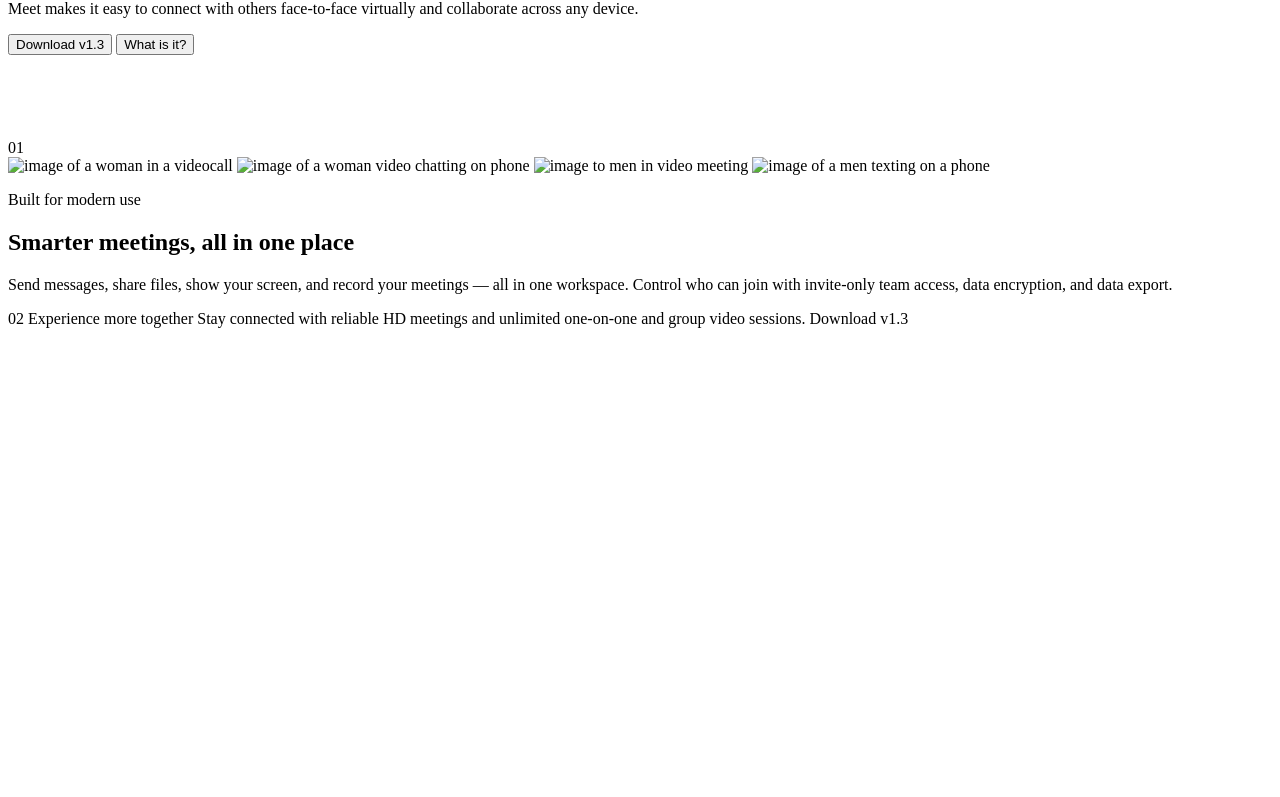
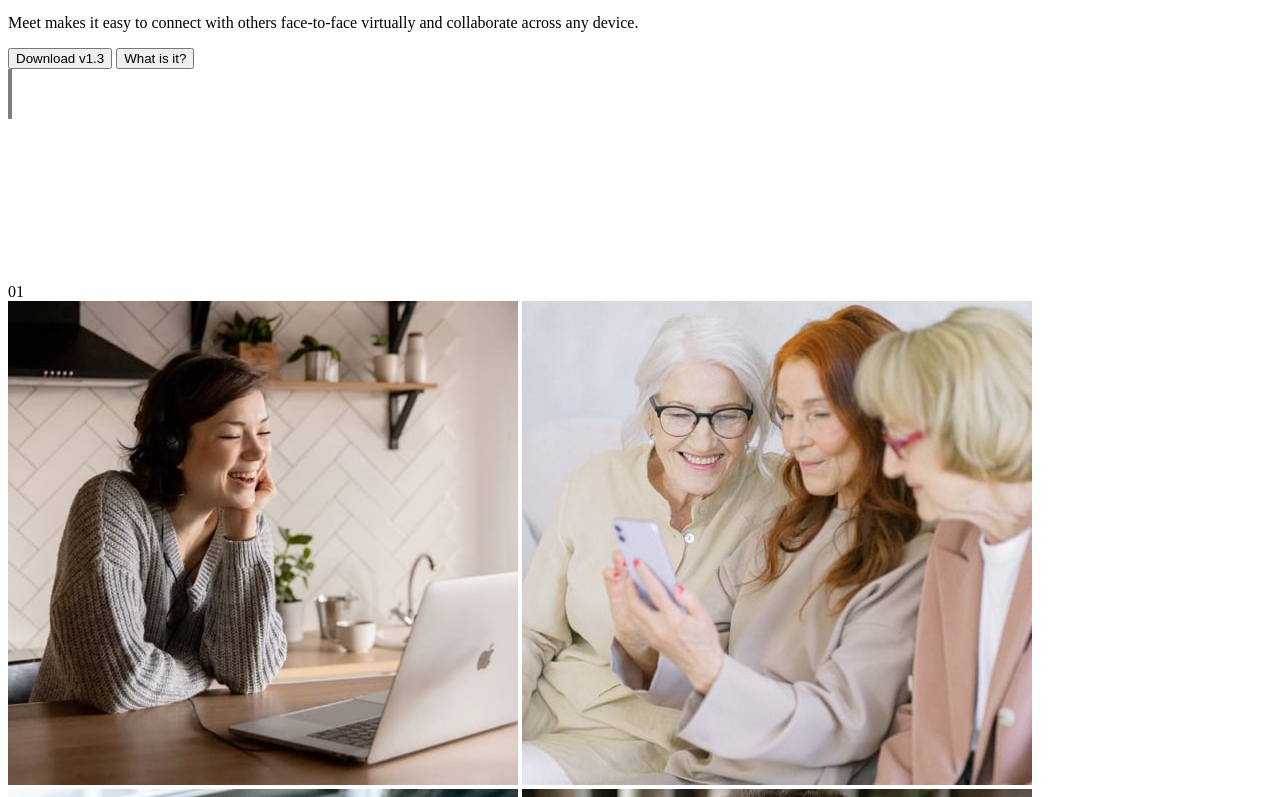
Before and after one commit to sdkdeepa/meet-landing-page, a plain HTML site: page starter-code/index.html in a window 1280 px wide. Shown: the part 720-1517 px from the top of the page. Before the commit the page ends 1056 px from the top, so only its background shows below. Drawn offline with Linux system fonts and the light colour scheme.

Commit message:
started  on the layout

```diff
--- a/starter-code/index.html
+++ b/starter-code/index.html
@@ -15,16 +15,16 @@
 
 <body>
   <nav>
-    <img src="starter-code/assets/logo.svg" alt="logo of meet landing page" />
+    <img src="assets/logo.svg" alt="logo of meet landing page" />
   </nav>
   <main class="hero">
     <div class="combined-image">
       <div class="faces-right">
-        <img src="/starter-code/assets/desktop/image-hero-right.png"
+        <img src="assets/desktop/image-hero-right.png"
           alt=" head short of six people's faces on the right" />
       </div>
       <div class="faces-left">
-        <img src="/starter-code/assets/desktop/image-hero-left.png"
+        <img src="assets/desktop/image-hero-left.png"
           alt=" head short of six people's faces on the left" />
       </div>
       <h1> Group Chat for Everyone </h1>
@@ -33,21 +33,21 @@
       <button>What is it?</button>
     </div>
     <!-- for accessibility have it in label tag -->
-    <div class="rectangle">
-      <svg width="1" height="80" xmlns="http://www.w3.org/2000/svg">
-        <rect width="1" height="80" x="10" y="1" style="fill:rgb(0,0,255);stroke-width:3;stroke:red" />
+    <div class="line">
+      <svg height="210" width="300" xmlns="http://www.w3.org/2000/svg">
+        <line x1="0" y1="0" x2="0" y2="50" style="stroke:gray;stroke-width:8"/>
       </svg>
     </div>
     <div class="numberCircle">01</div>
     <div class="image-collage">
       <picture class="img__row-1">
-        <img src="starter-code/assets/desktop/image-woman-in-videocall.jpg" alt="image of a woman in a videocall" />
-        <img src="starter-code/assets/desktop/image-women-videochatting.jpg"
+        <img src="assets/desktop/image-woman-in-videocall.jpg" alt="image of a woman in a videocall" />
+        <img src="assets/desktop/image-women-videochatting.jpg"
           alt="image of a woman video chatting on phone" />
       </picture>
       <picture class="img__row-2">
-        <img src="starter-code/assets/desktop/image-men-in-meeting.jpg" alt="image to men in video meeting" />
-        <img src="starter-code/assets/desktop/image-man-texting.jpg" alt="image of a men texting on a phone" />
+        <img src="assets/desktop/image-men-in-meeting.jpg" alt="image to men in video meeting" />
+        <img src="assets/desktop/image-man-texting.jpg" alt="image of a men texting on a phone" />
       </picture>
     </div>
     <section>
@@ -57,12 +57,19 @@
         workspace. Control who can join with invite-only team access, data encryption, and data export.</p>
     </section>
   </main>
-  <footer class="footer-cta">
-    02
-    Experience more together
-    Stay connected with reliable HD meetings and unlimited one-on-one and group video sessions.
+  <footer class="footer-header">
 
-    Download v1.3
+    <div class="line">
+      <svg height="210" width="300" xmlns="http://www.w3.org/2000/svg">
+        <line x1="0" y1="0" x2="0" y2="50"style="stroke:gray;stroke-width:8" />
+      </svg>
+    </div>
+    <div class="numberCircle">02</div>
+    <h3>Experience more together</h3>
+    <p>Stay connected with reliable HD meetings and unlimited one-on-one and group video sessions.</p>
+    <button>
+      <span class="bold">Download</span> v1.3
+    </button>
   </footer>
 </body>
 
--- a/styles.css
+++ b/styles.css
@@ -13,20 +13,25 @@
 
 }
 
+footer {
+    display: flex;
+    justify-content: space-around;
+    background-image: url(assets/desktop/image-footer.jpg) var(--purple-300);
+    background-size: cover;
+  }
 
-
-
+  svg{
+    align-items: center;
+  }
 
 .numberCircle {
     border-radius: 50%;
     width: 36px;
     height: 36px;
     padding: 8px;
-
     background: #fff;
     border: 2px solid #666;
     color: #666;
     text-align: center;
-
     font: 32px Arial, sans-serif;
 }
```
Also changed, not shown: 1 other file.
